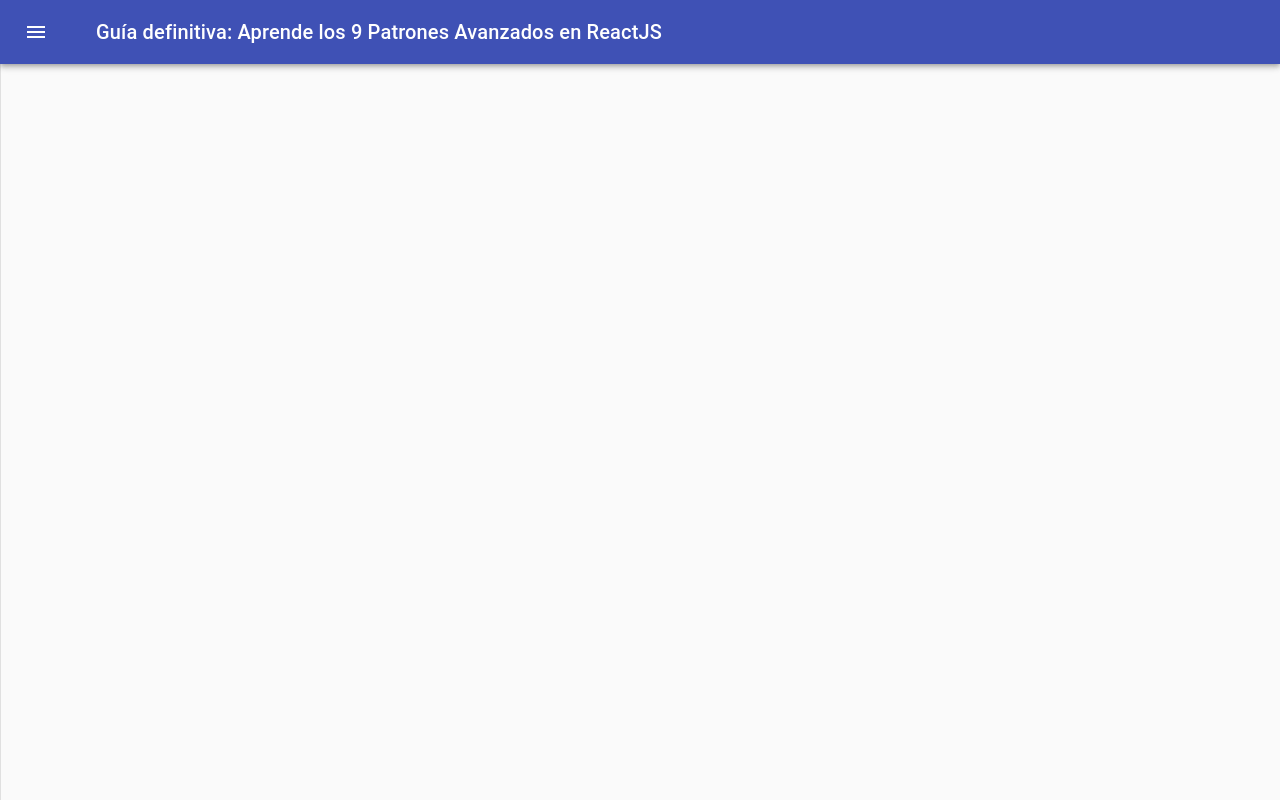
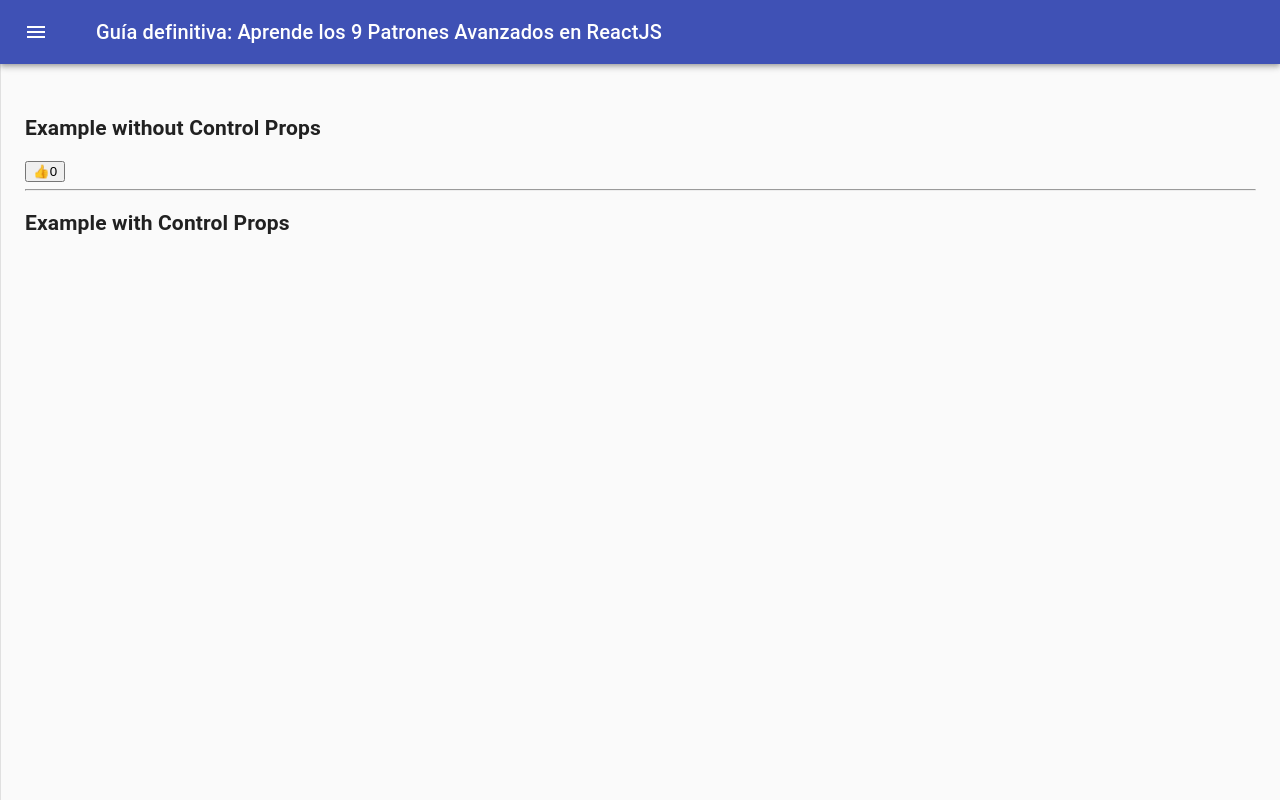
Before and after one commit to stevengf14/react-patterns, a React (Create React App) app: page /control-props in a window 1280 px wide. Built offline with nearby package versions, Linux system fonts and the light colour scheme.

Commit message:
Control Props without hook

```diff
--- /dev/null
+++ b/src/control-props/components/control-props-page.js
@@ -0,0 +1,13 @@
+import React from "react";
+
+import { LikeButton } from "./like-button";
+
+export const ControlPropsPage = () => (
+  <>
+    <h2>Example without Control Props</h2>
+    <LikeButton cb={(likes) => likes + 10} />
+    <hr></hr>
+
+    <h2>Example with Control Props</h2>
+  </>
+);
--- /dev/null
+++ b/src/control-props/components/like-button.js
@@ -0,0 +1,16 @@
+import { useState } from "react";
+
+export const LikeButton = ({ cb }) => {
+  const [likes, setLikes] = useState(0);
+
+  const handleClick = () => setLikes(cb(likes));
+
+  return (
+    <button onClick={handleClick}>
+      <span role="img" aria-label="like">
+        👍
+      </span>
+      {likes}
+    </button>
+  );
+};
--- a/src/routes.js
+++ b/src/routes.js
@@ -9,6 +9,7 @@ import { CompoundComponentPage } from "./compound-component/classwork/compound-c
 import { CompoundComponentPageHomework } from "./compound-component/homework/compound-component-page";
 import { RenderPropsPage } from "./render-props/classwork/render-props-page";
 import { RenderPropsPageHomework } from "./render-props/homework/render-props-page";
+import { ControlPropsPage } from "./control-props/components/control-props-page";
 
 export const routes = [
   {
@@ -67,4 +68,9 @@ export const routes = [
     label: "Render Props Homework",
     Component: RenderPropsPageHomework,
   },
+  {
+    path: "/control-props",
+    label: "Control Props",
+    Component: ControlPropsPage,
+  },
 ];
```
